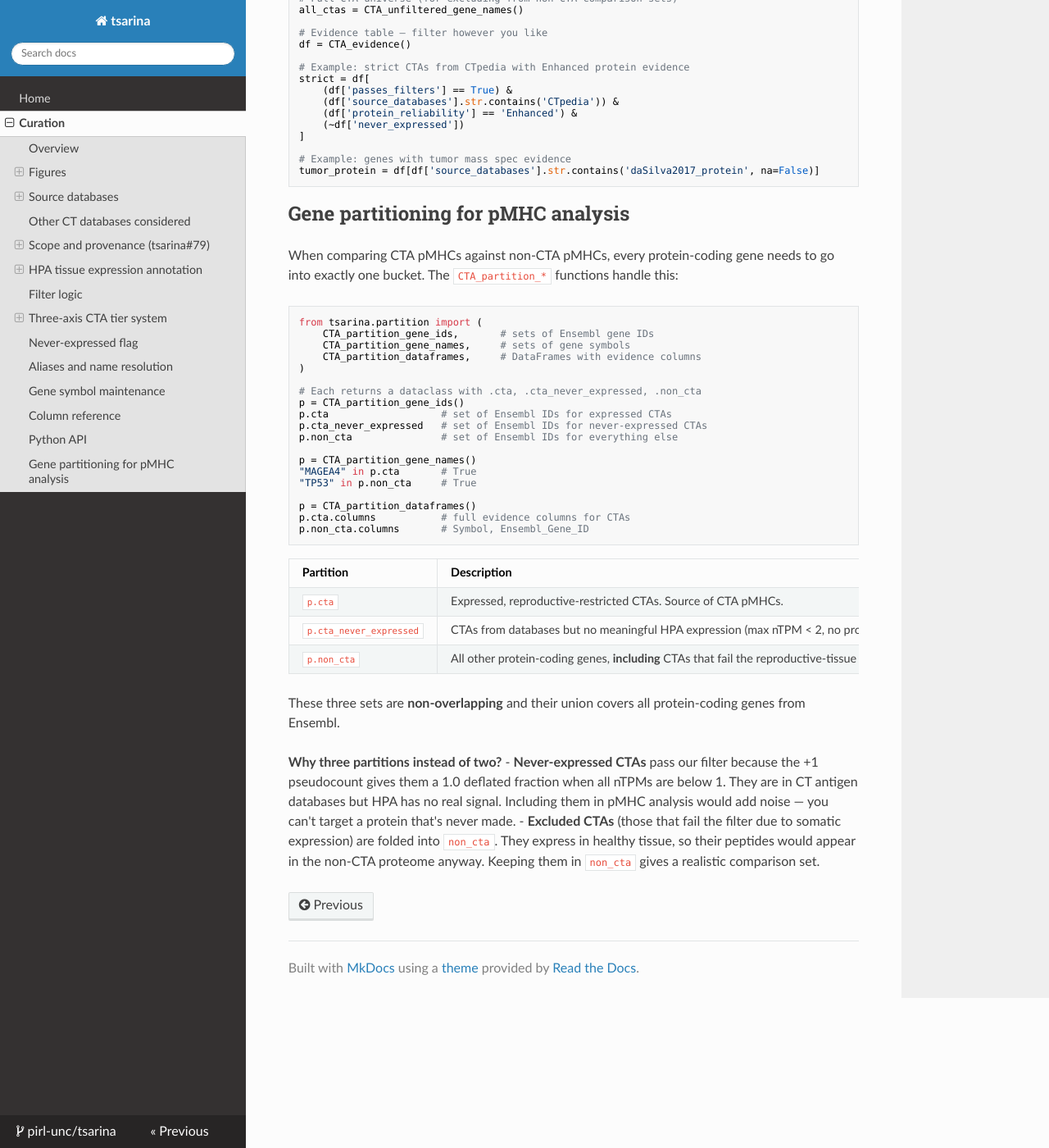
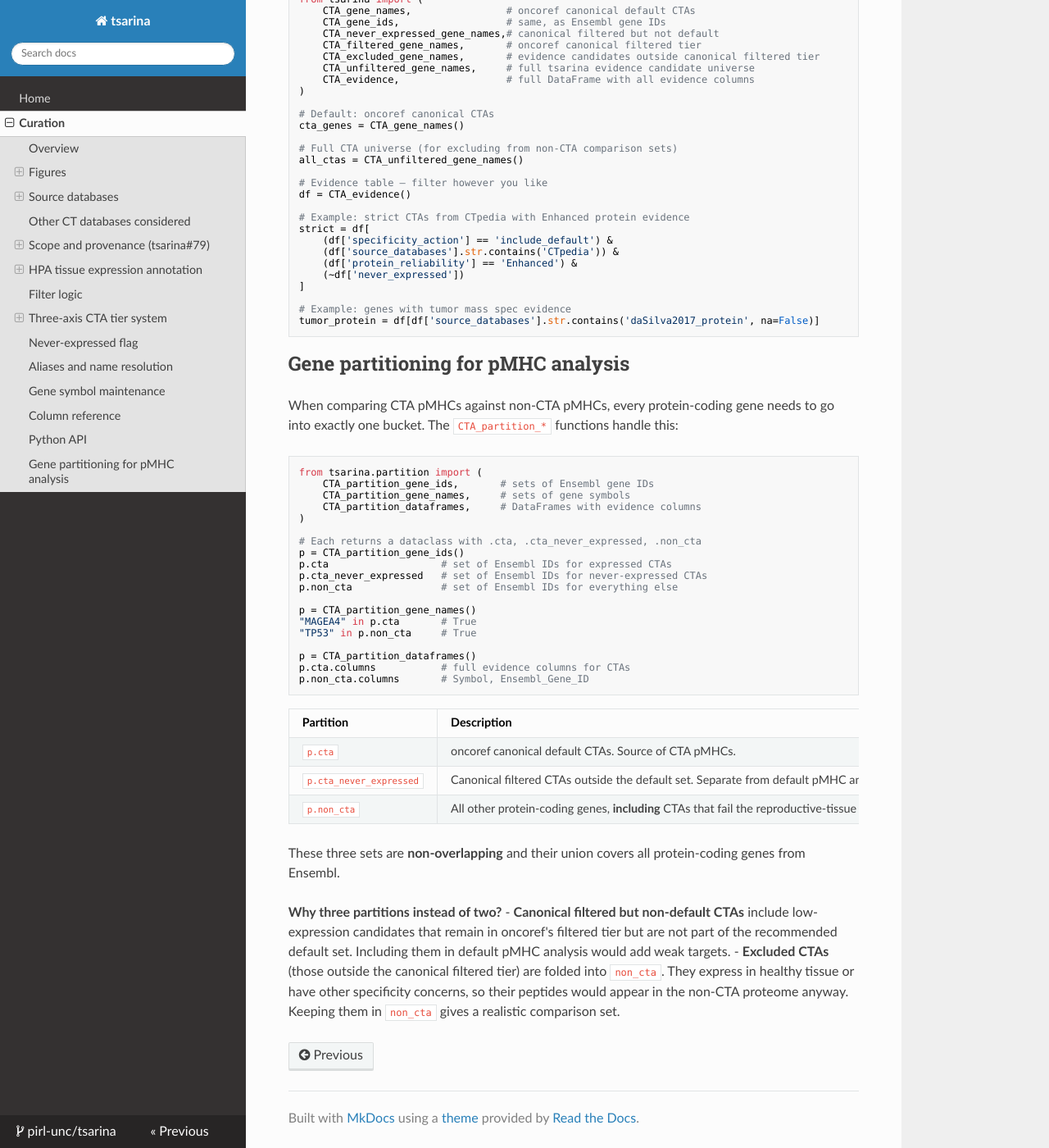
Before and after one commit to pirl-unc/tsarina, an MkDocs documentation site: the page built from docs/curation.md, in a window 1280 px wide and 1400 px high, scrolled down 18656 px. Shown: the whole window at 82% size. Built offline with MkDocs 1.6.1, drawn with Linux system fonts in a browser that asks for light colours; nearby versions of some CDN libraries; some of the changed text lies outside the part shown.

Commit message:
Adopt oncoref CTA defaults

````diff
--- a/docs/curation.md
+++ b/docs/curation.md
@@ -1,12 +1,17 @@
 # Cancer-Testis Antigen (CTA) Curation
 
-This document describes how the tsarina CTA gene set is built, filtered, and maintained.
+This document describes how tsarina consumes the canonical oncoref CTA gene set
+and enriches it with target-selection safety evidence.
 
 ## Overview
 
 Cancer-testis antigens (CTAs) are proteins normally restricted to reproductive tissues (testis, ovary, placenta) that become aberrantly expressed in tumors. Their tissue restriction makes them attractive targets for cancer immunotherapy because immune responses against them should not damage normal somatic tissues.
 
-The tsarina CTA set is built as an **unbiased union** from multiple published CT antigen databases, then **systematically filtered** using Human Protein Atlas tissue expression data to retain only genes with reproductive-restricted expression.
+The canonical CTA gene set is owned by **oncoref**. tsarina uses oncoref's CTA
+evidence and specificity decisions for public default membership, then joins its
+local `ms_*` mass-spec safety evidence on top. `CTA_gene_names()` is therefore
+the oncoref default set, while `CTA_evidence()` keeps tsarina-only excluded audit
+rows such as H1-6 so safety evidence is not lost.
 
 ## Figures
 
@@ -109,18 +114,20 @@
 
 Provenance is therefore **queryable directly**: a gene in a hand-curated CT
 database vs. one surfaced only by the high-throughput da Silva screen are
-distinguishable by token. Current split (382-gene universe): **283** genes are
-in a curated CT database (CTpedia and/or CTexploreR); **71** are screen-only
-(`daSilva2017`); **10** are `paralog:` copies; and **18** are `placental_antigen`
-(see below). To select by provenance:
+distinguishable by token. The current tsarina evidence frame has **391** rows:
+the oncoref CTA evidence frame plus one tsarina-only H1-6 excluded audit row.
+The source-token split includes **283** genes in a curated CT database
+(CTpedia and/or CTexploreR), **71** screen-only `daSilva2017` genes,
+**12** `paralog:` copies, and **19** `placental_antigen` rows (see below).
+To select by provenance:
 
 ```python
 from tsarina import CTA_evidence
 df = CTA_evidence()
 src = df["source_databases"]
-curated = df[src.str.contains("CTpedia|CTexploreR")]               # 283
-paralog = df[src.str.contains("paralog")]                         # 10
-placental = df[src.str.contains("placental_antigen")]            # 18
+curated = df[src.str.contains("CTpedia|CTexploreR")]              # 283
+paralog = df[src.str.contains("paralog")]                         # 12
+placental = df[src.str.contains("placental_antigen")]             # 19
 screen_only = df[src.str.contains("daSilva") & ~src.str.contains("CTpedia|CTexploreR")]  # 71
 ```
 
@@ -142,10 +149,12 @@
 | `H1-1` | somatic linker histone H1.1 (HIST1H1A) | conserved/multicopy; somatic, not testis-specific |
 | `TUBA3C`, `TUBA3E` | alpha-tubulins | essential cytoskeleton |
 
-Testis-specific histone *variants* (e.g. `H1-6` / HIST1H1T) are genuine CTAs and
-are **kept** — the exclusion is a curated per-gene deny-list, not a blanket
-family filter. (`CGB8` / hCG-beta was formerly on this deny-list as a placental
-gene, but is now curated as a **placental onco-germline antigen** — see below.)
+oncoref applies a family-level histone exclusion for canonical CTA membership.
+tsarina keeps `H1-6` / HIST1H1T only as an excluded evidence row because its
+local mass-spec layer flags `ms_restriction=RECURRENT_HEALTHY` across 15 healthy
+somatic tissues. (`CGB8` / hCG-beta was formerly on this deny-list as a
+placental gene, but is now curated as a **placental onco-germline antigen** —
+see below.)
 
 ### Paralog copies (tsarina#93)
 
@@ -155,8 +164,8 @@
 specificity. The testis-restricted copies are added to the universe tagged
 `paralog:<curated sibling>` (e.g. `paralog:CT47A1`): `CT47A8/A9/A10`,
 `CT45A8/A9` (`paralog:CT45A1`), `GAGE12D` (`paralog:GAGE12C`), `GAGE10`
-(`paralog:GAGE2A`). Most are `never_expressed` (very low HPA RNA) so they sit in
-the universe/filtered sets but not the expressed default.
+(`paralog:GAGE2A`). oncoref's specificity decisions determine which of these
+are default CTAs, low-expression filtered CTAs, or excluded candidates.
 
 A paralog copy is added only if its annotated protein is real: the
 `add_cta_gene.py` guard refuses **fragment gene models** (tsarina#108). For
@@ -193,7 +202,10 @@
 They enter the universe and are then **judged by the same reproductive-restriction
 filter** — the placenta is a core reproductive tissue, so genuinely placenta-
 restricted members pass, while the somatically-broad members (e.g. `CSH1`, `GH2`)
-self-exclude on the data rather than by hand. All are full-length protein-coding
+self-exclude on the data rather than by hand. CSH1 is retained as an excluded
+candidate (`specificity_status=excluded_normal_expression`) with lung and
+smooth-muscle RNA safety evidence visible in `CTA_evidence()`. All are
+full-length protein-coding
 (139–538 aa; the fragment-model guard above applies here too). `CGB8` was moved
 out of the non-CTA deny-list into this set.
 
@@ -372,7 +384,7 @@
 `tiers.assign_all_axes` classifies every gene along three independent axes:
 **`restriction`** (what tissues), **`restriction_confidence`** (how confident),
 and **`ms_restriction`** (MS evidence in healthy tissue). Counts below are over
-the full 382-gene table.
+the full 391-row tsarina evidence frame.
 
 ### Axis 1: `restriction` — tissue restriction category
 
@@ -643,21 +655,22 @@
 | `protein_placenta` | IHC protein detected in placenta (`True`/`False`/empty if no data) |
 | `ms_restriction` | MS safety axis: `CANCER_ONLY`, `EXPECTED_TISSUE`, `SINGLETON_HEALTHY`, `RECURRENT_HEALTHY`, `UNCLASSIFIED_MS`, or `NO_MS_DATA` |
 | `safety_flags` | Semicolon-separated somatic tissue groups with RNA above the safety threshold (visible leakage markers) |
+| `specificity_status` / `specificity_action` | oncoref canonical CTA specificity decision used by default and filtered set helpers |
 
 ## Python API
 
 ```python
 from tsarina import (
-    CTA_gene_names,                # expressed + filter-passing CTAs (recommended default)
+    CTA_gene_names,                # oncoref canonical default CTAs
     CTA_gene_ids,                  # same, as Ensembl gene IDs
-    CTA_never_expressed_gene_names,# filter-passing but no HPA expression
-    CTA_filtered_gene_names,       # all filter-passing (= expressed + never_expressed)
-    CTA_excluded_gene_names,       # CTAs that FAIL filter (somatic expression)
-    CTA_unfiltered_gene_names,     # full CTA universe (all source databases)
+    CTA_never_expressed_gene_names,# canonical filtered but not default
+    CTA_filtered_gene_names,       # oncoref canonical filtered tier
+    CTA_excluded_gene_names,       # evidence candidates outside canonical filtered tier
+    CTA_unfiltered_gene_names,     # full tsarina evidence candidate universe
     CTA_evidence,                  # full DataFrame with all evidence columns
 )
 
-# Default: expressed, reproductive-restricted CTAs
+# Default: oncoref canonical CTAs
 cta_genes = CTA_gene_names()
 
 # Full CTA universe (for excluding from non-CTA comparison sets)
@@ -668,7 +681,7 @@
 
 # Example: strict CTAs from CTpedia with Enhanced protein evidence
 strict = df[
-    (df['passes_filters'] == True) &
+    (df['specificity_action'] == 'include_default') &
     (df['source_databases'].str.contains('CTpedia')) &
     (df['protein_reliability'] == 'Enhanced') &
     (~df['never_expressed'])
@@ -706,12 +719,17 @@
 
 | Partition | Description | Typical count |
 |---|---|---|
-| `p.cta` | Expressed, reproductive-restricted CTAs. Source of CTA pMHCs. | ~272 |
-| `p.cta_never_expressed` | CTAs from databases but no meaningful HPA expression (max nTPM < 2, no protein data). Pass filter on a technicality (pseudocount). Separate from analysis. | ~29 |
+| `p.cta` | oncoref canonical default CTAs. Source of CTA pMHCs. | 293 |
+| `p.cta_never_expressed` | Canonical filtered CTAs outside the default set. Separate from default pMHC analysis. | 9 |
 | `p.non_cta` | All other protein-coding genes, **including** CTAs that fail the reproductive-tissue filter (somatic expression). Clean non-CTA comparison set. | ~19,800 |
 
 These three sets are **non-overlapping** and their union covers all protein-coding genes from Ensembl.
 
 **Why three partitions instead of two?**
-- **Never-expressed CTAs** pass our filter because the +1 pseudocount gives them a 1.0 deflated fraction when all nTPMs are below 1. They are in CT antigen databases but HPA has no real signal. Including them in pMHC analysis would add noise — you can't target a protein that's never made.
-- **Excluded CTAs** (those that fail the filter due to somatic expression) are folded into `non_cta`. They express in healthy tissue, so their peptides would appear in the non-CTA proteome anyway. Keeping them in `non_cta` gives a realistic comparison set.
+- **Canonical filtered but non-default CTAs** include low-expression candidates
+  that remain in oncoref's filtered tier but are not part of the recommended
+  default set. Including them in default pMHC analysis would add weak targets.
+- **Excluded CTAs** (those outside the canonical filtered tier) are folded into
+  `non_cta`. They express in healthy tissue or have other specificity concerns,
+  so their peptides would appear in the non-CTA proteome anyway. Keeping them in
+  `non_cta` gives a realistic comparison set.
--- a/pyproject.toml
+++ b/pyproject.toml
@@ -32,6 +32,7 @@
     # download/manifest/cache machinery to it; also the reusable download_to_file.
     "hitlist>=1.45.0",
     "mhcgnomes>=3.20.0",
+    "oncoref>=1.8.115",
     # Cache-dir resolution for `tsarina reference` (same openvax layer pyensembl
     # uses); the download/decompress itself goes through hitlist.
     "datacache",
--- a/tsarina/version.py
+++ b/tsarina/version.py
@@ -10,4 +10,4 @@
 # See the License for the specific language governing permissions and
 # limitations under the License.
 
-__version__ = "1.23.0"
+__version__ = "1.23.1"
````
Also changed, not shown: other parts of docs/curation.md (+10 -10 lines), README.md (+9 -7 lines), docs/index.md (+7 -5 lines), tasks/todo.md (+57 -0 lines), 10 other files.
